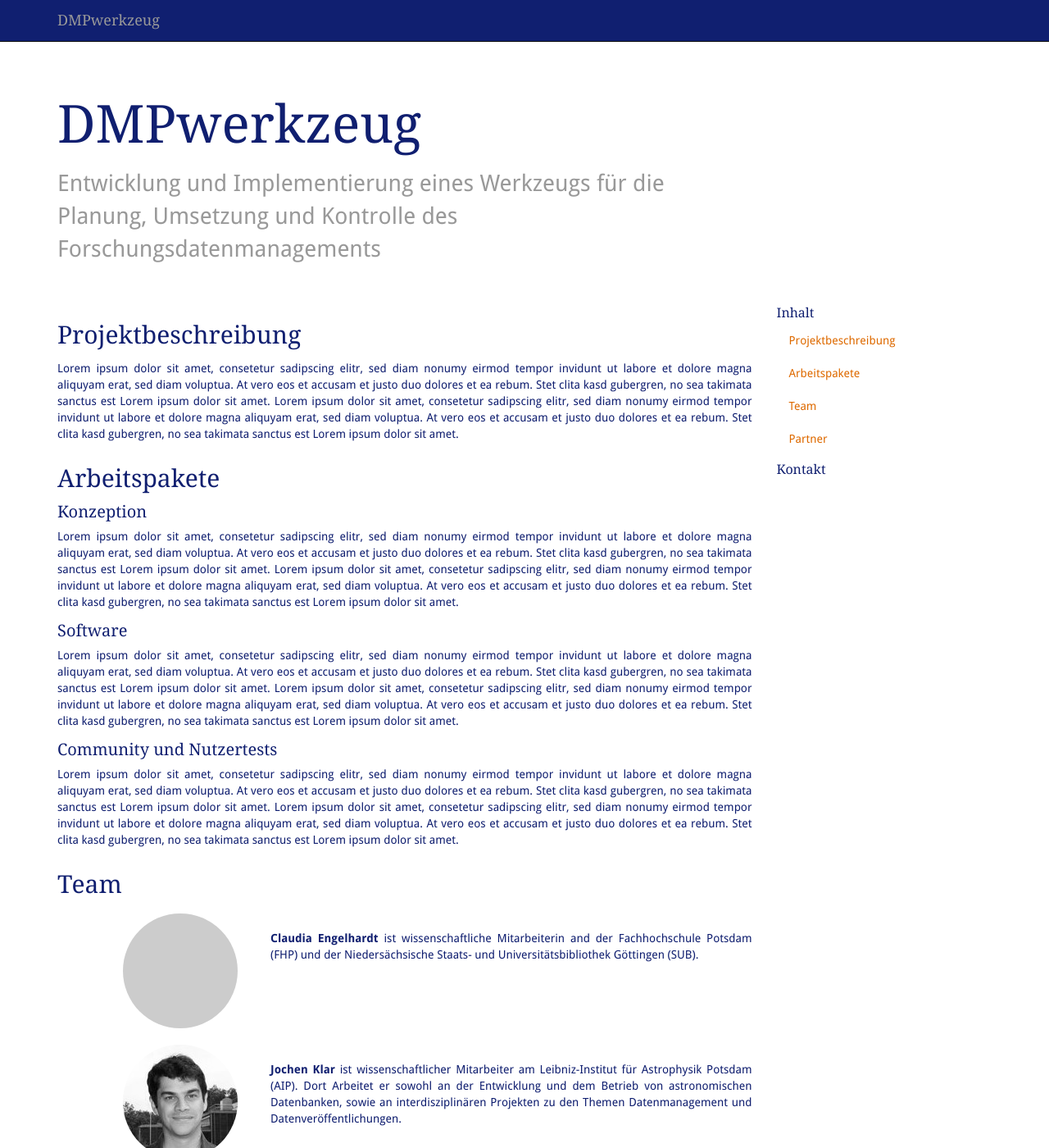
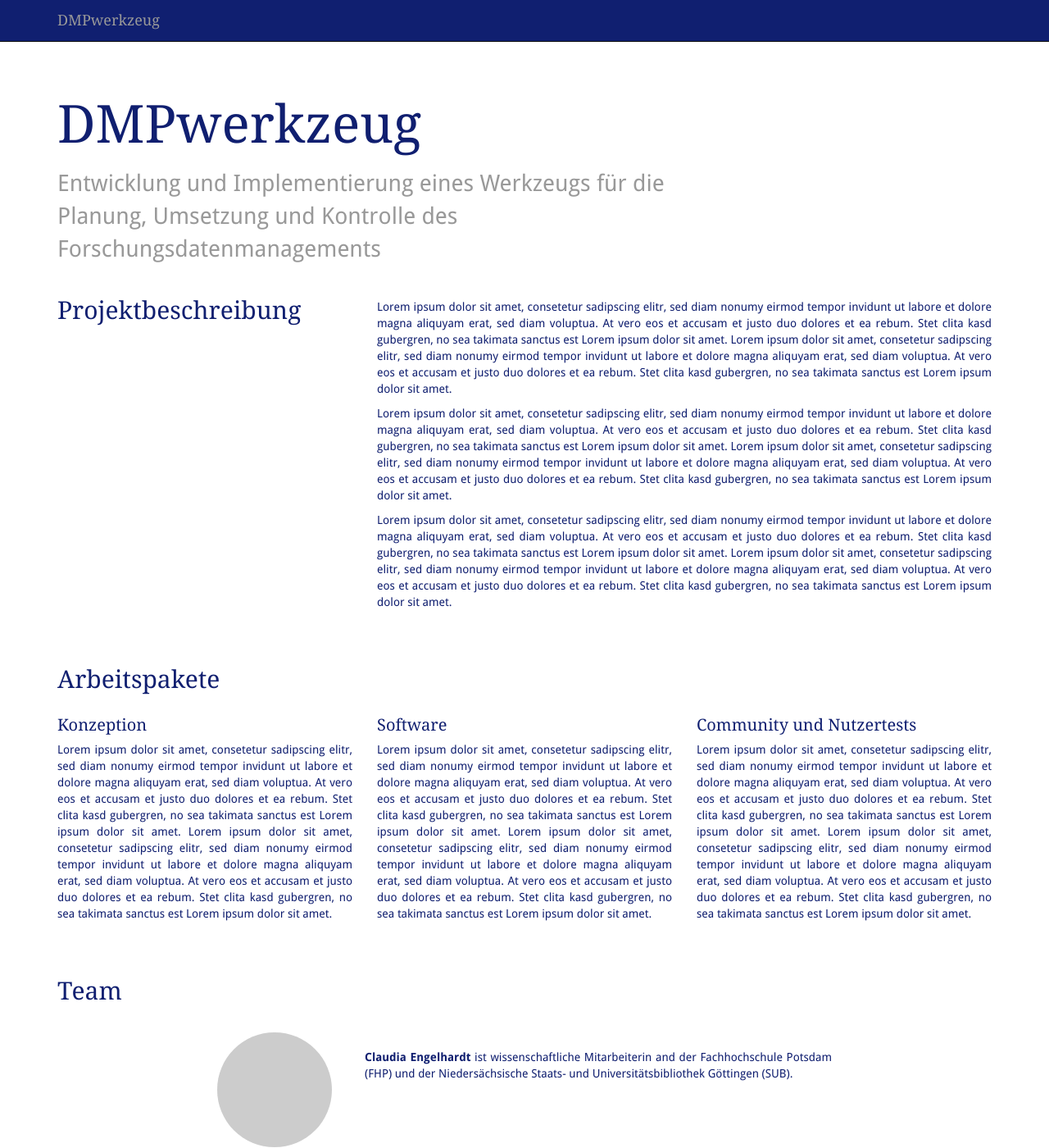
Before and after one commit to rdmorganiser/rdmorganiser.github.io, a Jekyll site: the page built from index.html, in a window 1280 px wide and 1400 px high. Shown: the whole window at 82% size. Built offline with Jekyll 4.4.1, drawn with Linux system fonts in a browser that asks for light colours; some of the changed text lies outside the part shown.

Commit message:
new layout

```diff
--- a/css/style.scss
+++ b/css/style.scss
@@ -55,7 +55,7 @@
 h2 {
     font-size: 30px;
     line-height: 30px;
-    margin-top: 30px;
+    margin-top: 0;
     margin-bottom: 15px;
 }
 h3 {
@@ -80,12 +80,14 @@
     margin-top: 60px;
     margin-bottom: 40px;
 }
-
+.block {
+    margin-bottom: 60px;
+}
 footer {
     background-color: $darkgrey;
     color: #999;
     padding-top: 40px;
-    padding-bottom: 40px;
+    padding-bottom: 60px;
 }
 footer a {
     color: #999;
@@ -138,11 +140,10 @@
     float: left;
     height: 140px;
     width: 140px;
-    margin-left: 80px;
     border-radius: 50%;
 }
 .team-member p {
-    margin-left: 260px;
+    margin-left: 180px;
     padding-top: 20px;
 }
 
@@ -157,10 +158,9 @@
     width: 140px;
     margin-top: 25px;
     margin-bottom: 25px;
-    margin-left: 80px;
 }
 .partner p {
-    margin-left: 260px;
+    margin-left: 180px;
     padding-top: 30px;
 }
 
--- a/index.html
+++ b/index.html
@@ -2,7 +2,7 @@
 layout: page
 ---
 
-<div class="home" data-spy="scroll" data-target="#sidebar">
+<div class="home">
 
     <div class="row header">
         <div class="col-md-9">
@@ -13,37 +13,57 @@
         </div>
     </div>
 
-    <div class="row">
-        <div class="col-md-9">
+    <div class="row block">
+        <div class="col-md-4">
+            <h2 id="overview">Projektbeschreibung</h2>
+        </div>
 
-            <h2 id="overview">Projektbeschreibung</h2>
-
+        <div class="col-md-8">
             <p>
                 Lorem ipsum dolor sit amet, consetetur sadipscing elitr, sed diam nonumy eirmod tempor invidunt ut labore et dolore magna aliquyam erat, sed diam voluptua. At vero eos et accusam et justo duo dolores et ea rebum. Stet clita kasd gubergren, no sea takimata sanctus est Lorem ipsum dolor sit amet. Lorem ipsum dolor sit amet, consetetur sadipscing elitr, sed diam nonumy eirmod tempor invidunt ut labore et dolore magna aliquyam erat, sed diam voluptua. At vero eos et accusam et justo duo dolores et ea rebum. Stet clita kasd gubergren, no sea takimata sanctus est Lorem ipsum dolor sit amet.
             </p>
+            <p>
+                Lorem ipsum dolor sit amet, consetetur sadipscing elitr, sed diam nonumy eirmod tempor invidunt ut labore et dolore magna aliquyam erat, sed diam voluptua. At vero eos et accusam et justo duo dolores et ea rebum. Stet clita kasd gubergren, no sea takimata sanctus est Lorem ipsum dolor sit amet. Lorem ipsum dolor sit amet, consetetur sadipscing elitr, sed diam nonumy eirmod tempor invidunt ut labore et dolore magna aliquyam erat, sed diam voluptua. At vero eos et accusam et justo duo dolores et ea rebum. Stet clita kasd gubergren, no sea takimata sanctus est Lorem ipsum dolor sit amet.
+            </p>
+            <p>
+                Lorem ipsum dolor sit amet, consetetur sadipscing elitr, sed diam nonumy eirmod tempor invidunt ut labore et dolore magna aliquyam erat, sed diam voluptua. At vero eos et accusam et justo duo dolores et ea rebum. Stet clita kasd gubergren, no sea takimata sanctus est Lorem ipsum dolor sit amet. Lorem ipsum dolor sit amet, consetetur sadipscing elitr, sed diam nonumy eirmod tempor invidunt ut labore et dolore magna aliquyam erat, sed diam voluptua. At vero eos et accusam et justo duo dolores et ea rebum. Stet clita kasd gubergren, no sea takimata sanctus est Lorem ipsum dolor sit amet.
+            </p>
+        </div>
+    </div>
 
-            <h2 id="workpackages">Arbeitspakete</h2>
-
+    <div class="row block">
+        <div class="col-md-12">
+            <h2 id="team">Arbeitspakete</h2>
+        </div>
+        <div class="col-md-4">
             <h3>Konzeption</h3>
 
             <p>
                 Lorem ipsum dolor sit amet, consetetur sadipscing elitr, sed diam nonumy eirmod tempor invidunt ut labore et dolore magna aliquyam erat, sed diam voluptua. At vero eos et accusam et justo duo dolores et ea rebum. Stet clita kasd gubergren, no sea takimata sanctus est Lorem ipsum dolor sit amet. Lorem ipsum dolor sit amet, consetetur sadipscing elitr, sed diam nonumy eirmod tempor invidunt ut labore et dolore magna aliquyam erat, sed diam voluptua. At vero eos et accusam et justo duo dolores et ea rebum. Stet clita kasd gubergren, no sea takimata sanctus est Lorem ipsum dolor sit amet.
             </p>
-
+        </div>
+        <div class="col-md-4">
             <h3>Software</h3>
 
             <p>
                 Lorem ipsum dolor sit amet, consetetur sadipscing elitr, sed diam nonumy eirmod tempor invidunt ut labore et dolore magna aliquyam erat, sed diam voluptua. At vero eos et accusam et justo duo dolores et ea rebum. Stet clita kasd gubergren, no sea takimata sanctus est Lorem ipsum dolor sit amet. Lorem ipsum dolor sit amet, consetetur sadipscing elitr, sed diam nonumy eirmod tempor invidunt ut labore et dolore magna aliquyam erat, sed diam voluptua. At vero eos et accusam et justo duo dolores et ea rebum. Stet clita kasd gubergren, no sea takimata sanctus est Lorem ipsum dolor sit amet.
             </p>
-
+        </div>
+        <div class="col-md-4">
             <h3>Community und Nutzertests</h3>
 
             <p>
                 Lorem ipsum dolor sit amet, consetetur sadipscing elitr, sed diam nonumy eirmod tempor invidunt ut labore et dolore magna aliquyam erat, sed diam voluptua. At vero eos et accusam et justo duo dolores et ea rebum. Stet clita kasd gubergren, no sea takimata sanctus est Lorem ipsum dolor sit amet. Lorem ipsum dolor sit amet, consetetur sadipscing elitr, sed diam nonumy eirmod tempor invidunt ut labore et dolore magna aliquyam erat, sed diam voluptua. At vero eos et accusam et justo duo dolores et ea rebum. Stet clita kasd gubergren, no sea takimata sanctus est Lorem ipsum dolor sit amet.
             </p>
+        </div>
+    </div>
 
+    <div class="row block">
+        <div class="col-md-12">
             <h2 id="team">Team</h2>
-
+        </div>
+        <div class="col-md-2"></div>
+        <div class="col-md-8">
             {% for member in site.team %}
             <div class="team-member">
                 <img src="{{ member.image}}" />
@@ -52,32 +72,6 @@
                 </p>
             </div>
             {% endfor %}
-
-            <h2 id="partner">Partner</h2>
-
-            {% for partner in site.partner %}
-            <div class="partner">
-                <a href="{{ partner.link }}">
-                    <img src="{{ partner.logo}}" />
-                </a>
-                <p>
-                    <a href="{{ partner.link }}"><strong>{{ partner.name }}</strong></a><br />{{ partner.info }}
-                </p>
-            </div>
-            {% endfor %}
-        </div>
-
-        <div class="col-md-3">
-            <h4 id="toc">Inhalt</h4>
-
-            <ul id="sidebar" class="nav affix-top">
-                <li><a href="#overview">Projektbeschreibung</a></li>
-                <li><a href="#workpackages">Arbeitspakete</a></li>
-                <li><a href="#team">Team</a></li>
-                <li><a href="#partner">Partner</a></li>
-            </ul>
-
-            <h4 id="contact">Kontakt</h4>
         </div>
     </div>
 </div>
```
